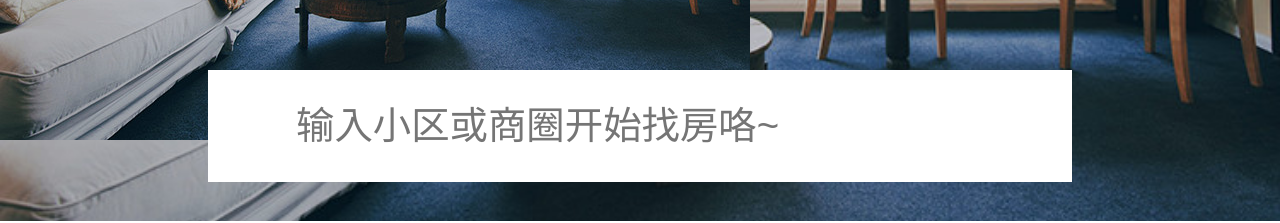
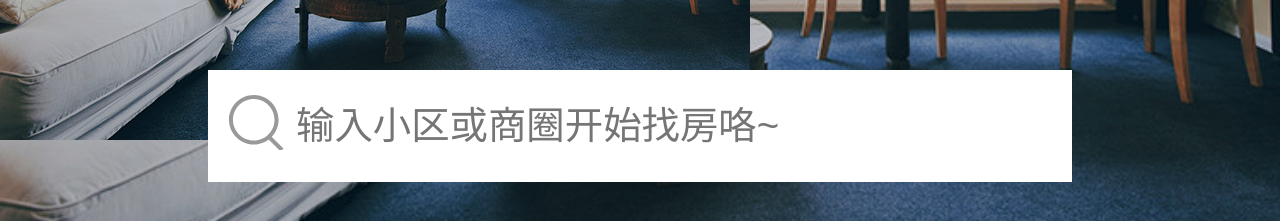
Before and after one commit to lhafsy/1611-666, a plain HTML site: page index/html/index.html in a window 1280 px wide. Shown: the part 355-578 px from the top of the page. Drawn offline with Linux system fonts and the light colour scheme.

Commit message:
add by lgy

```diff
--- a/index/css/index.css
+++ b/index/css/index.css
@@ -128,6 +128,19 @@ em{
     right: .9375rem;
     background: #fff;
     border: 0;
+}
+.icon_search{
+	width: 5rem;
+	height: 5rem;
+	position: absolute;
+	left: 0;
+	top: 0;
+	z-index: 99;
+	display: inline-block;
+	background-image: url("../img/spritemin.svg");
+    background-size: 80%;
+    background-repeat: no-repeat;
+    background-position: 1rem -25rem;
 }
 .input{
 	width: 100%;
```
